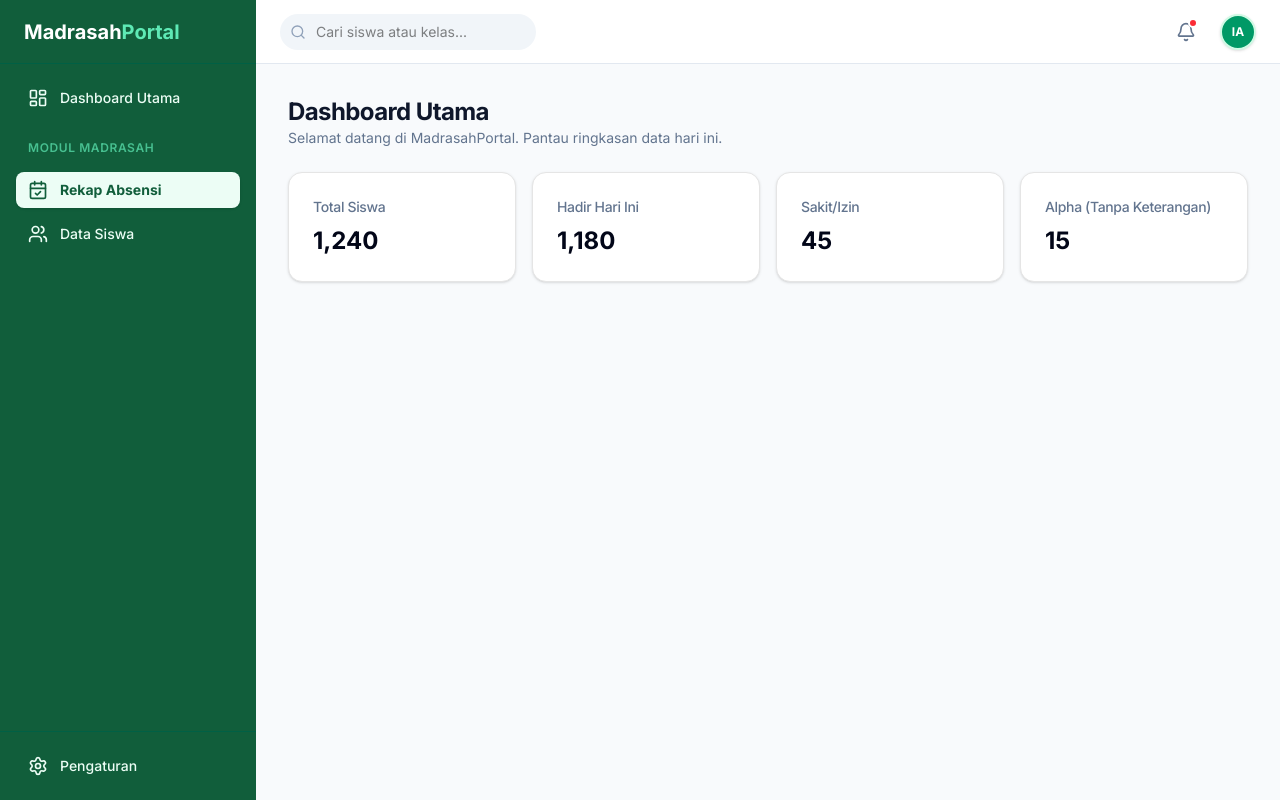
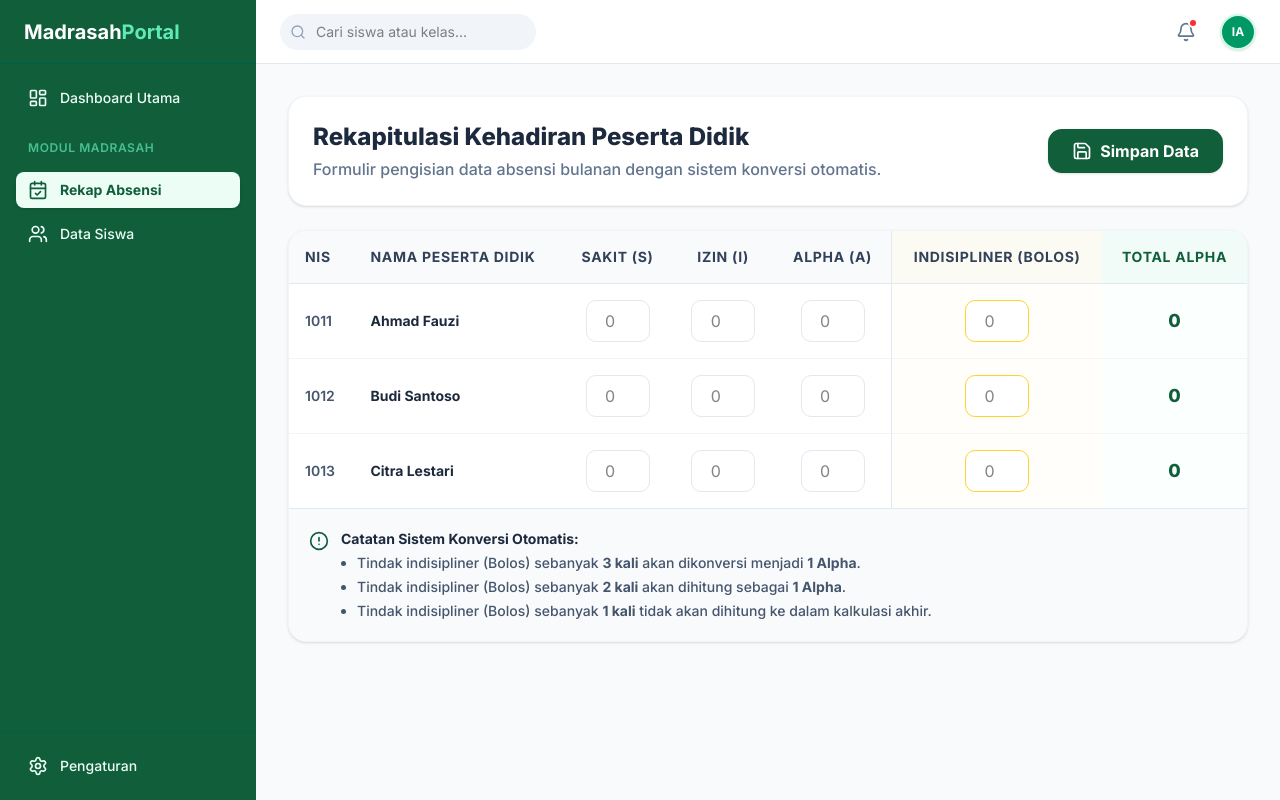
Before and after one commit to Nuyye/madrasah-portal, a Next.js app: page /portal/absensi in a window 1280 px wide. Built offline with nearby package versions, Linux system fonts and the light colour scheme.

Commit message:
fix: change let to const for linter warning

```diff
--- a/src/app/portal/absensi/page.tsx
+++ b/src/app/portal/absensi/page.tsx
@@ -1,33 +1,128 @@
-export default function DashboardPage() {
+"use client";
+import { useState } from "react";
+import { Save, AlertCircle } from "lucide-react";
+
+// Data dummy siswa untuk testing UI
+const initialStudents = [
+  { id: "1", nis: "1011", name: "Ahmad Fauzi", s: 0, i: 0, a: 0, bolos: 0 },
+  { id: "2", nis: "1012", name: "Budi Santoso", s: 0, i: 0, a: 0, bolos: 0 },
+  { id: "3", nis: "1013", name: "Citra Lestari", s: 0, i: 0, a: 0, bolos: 0 },
+];
+
+export default function RekapAbsensiPage() {
+  const [students, setStudents] = useState(initialStudents);
+
+  // 🧠 FUNGSI CORE: Algoritma Konversi Bolos ke Alpha
+  const hitungKonversiBolos = (jumlahBolos: number) => {
+    if (!jumlahBolos || jumlahBolos <= 0) return 0;
+
+    let konversi = Math.floor(jumlahBolos / 3);
+    const sisa = jumlahBolos % 3;
+
+    // Jika sisa 2, langsung dihitung 1 Alpha. Jika 1, diabaikan.
+    if (sisa === 2) konversi += 1;
+
+    return konversi;
+  };
+
+  // Handler untuk mengupdate nilai saat diketik
+  const handleInputChange = (id: string, field: string, value: string) => {
+    const numValue = value === "" ? 0 : parseInt(value, 10);
+    if (isNaN(numValue) || numValue < 0) return;
+
+    setStudents((prev) =>
+      prev.map((student) =>
+        student.id === id ? { ...student, [field]: numValue } : student
+      )
+    );
+  };
+
+  const handleSimpan = () => {
+    alert("Data rekapitulasi kehadiran berhasil disimpan ke dalam sistem.");
+  };
+
   return (
-    <div className="space-y-6">
-      <div>
-        <h2 className="text-2xl font-bold tracking-tight text-slate-900 dark:text-white">
-          Dashboard Utama
-        </h2>
-        <p className="text-sm text-slate-500 dark:text-slate-400">
-          Selamat datang di MadrasahPortal. Pantau ringkasan data hari ini.
-        </p>
+    <div className="space-y-6 animate-in fade-in duration-500">
+
+      {/* Header Formal */}
+      <div className="flex flex-col md:flex-row md:items-center justify-between gap-4 bg-white p-6 rounded-2xl shadow-sm border border-slate-100">
+        <div>
+          <h1 className="text-2xl font-extrabold text-slate-800">Rekapitulasi Kehadiran Peserta Didik</h1>
+          <p className="text-slate-500 font-medium mt-1">Formulir pengisian data absensi bulanan dengan sistem konversi otomatis.</p>
+        </div>
+        <button
+          onClick={handleSimpan}
+          className="flex items-center gap-2 bg-[#115e3b] hover:bg-[#0d4a2e] text-white px-6 py-2.5 rounded-xl font-bold transition-all shadow-sm"
+        >
+          <Save className="h-5 w-5" />
+          Simpan Data
+        </button>
       </div>
 
-      {/* Placeholder Cards buat nanti */}
-      <div className="grid gap-4 md:grid-cols-2 lg:grid-cols-4">
-        {[
-          { title: "Total Siswa", value: "1,240" },
-          { title: "Hadir Hari Ini", value: "1,180" },
-          { title: "Sakit/Izin", value: "45" },
-          { title: "Alpha (Tanpa Keterangan)", value: "15" },
-        ].map((stat, i) => (
-          <div
-            key={i}
-            className="rounded-xl border bg-white text-slate-950 shadow-sm dark:border-slate-800 dark:bg-slate-950 dark:text-slate-50 p-6"
-          >
-            <div className="flex flex-row items-center justify-between space-y-0 pb-2">
-              <h3 className="tracking-tight text-sm font-medium text-slate-500">{stat.title}</h3>
-            </div>
-            <div className="text-2xl font-bold">{stat.value}</div>
+      {/* Tabel Input Terstruktur */}
+      <div className="bg-white rounded-2xl shadow-sm border border-slate-100 overflow-hidden">
+        <div className="overflow-x-auto">
+          <table className="w-full text-left border-collapse">
+            <thead>
+              <tr className="bg-slate-50 border-b border-slate-200">
+                <th className="p-4 font-bold text-sm text-slate-700 uppercase tracking-wider">NIS</th>
+                <th className="p-4 font-bold text-sm text-slate-700 uppercase tracking-wider">Nama Peserta Didik</th>
+                <th className="p-4 font-bold text-sm text-slate-700 uppercase tracking-wider text-center">Sakit (S)</th>
+                <th className="p-4 font-bold text-sm text-slate-700 uppercase tracking-wider text-center">Izin (I)</th>
+                <th className="p-4 font-bold text-sm text-slate-700 uppercase tracking-wider text-center">Alpha (A)</th>
+                <th className="p-4 font-bold text-sm text-slate-700 uppercase tracking-wider text-center border-l border-slate-200 bg-amber-50/50">Indisipliner (Bolos)</th>
+                <th className="p-4 font-bold text-sm text-[#115e3b] uppercase tracking-wider text-center bg-emerald-50/50">Total Alpha</th>
+              </tr>
+            </thead>
+            <tbody className="divide-y divide-slate-100">
+              {students.map((student) => {
+                const konversiBolos = hitungKonversiBolos(student.bolos);
+                const totalAlpha = student.a + konversiBolos;
+
+                return (
+                  <tr key={student.id} className="hover:bg-slate-50/50 transition-colors">
+                    <td className="p-4 text-sm font-semibold text-slate-600">{student.nis}</td>
+                    <td className="p-4 text-sm font-bold text-slate-800">{student.name}</td>
+
+                    {/* Input S, I, A */}
+                    <td className="p-4"><input type="number" min="0" value={student.s === 0 ? "" : student.s} onChange={(e) => handleInputChange(student.id, "s", e.target.value)} className="w-16 mx-auto block text-center p-2 border border-slate-200 rounded-lg focus:ring-2 focus:ring-[#115e3b] outline-none" placeholder="0" /></td>
+                    <td className="p-4"><input type="number" min="0" value={student.i === 0 ? "" : student.i} onChange={(e) => handleInputChange(student.id, "i", e.target.value)} className="w-16 mx-auto block text-center p-2 border border-slate-200 rounded-lg focus:ring-2 focus:ring-[#115e3b] outline-none" placeholder="0" /></td>
+                    <td className="p-4"><input type="number" min="0" value={student.a === 0 ? "" : student.a} onChange={(e) => handleInputChange(student.id, "a", e.target.value)} className="w-16 mx-auto block text-center p-2 border border-slate-200 rounded-lg focus:ring-2 focus:ring-[#115e3b] outline-none" placeholder="0" /></td>
+
+                    {/* Input Bolos (Warna beda biar UI/UX jelas) */}
+                    <td className="p-4 border-l border-slate-200 bg-amber-50/20"><input type="number" min="0" value={student.bolos === 0 ? "" : student.bolos} onChange={(e) => handleInputChange(student.id, "bolos", e.target.value)} className="w-16 mx-auto block text-center p-2 border border-amber-300 rounded-lg focus:ring-2 focus:ring-amber-500 outline-none bg-white" placeholder="0" /></td>
+
+                    {/* Output Total Alpha Real-time */}
+                    <td className="p-4 bg-emerald-50/20">
+                      <div className="flex justify-center items-center gap-2">
+                        <span className="text-lg font-extrabold text-[#115e3b]">{totalAlpha}</span>
+                        {/* Indikator visual kalau ada penambahan dari Bolos */}
+                        {konversiBolos > 0 && (
+                          <span className="text-xs font-bold bg-red-100 text-red-600 px-2 py-0.5 rounded-full border border-red-200">
+                            +{konversiBolos}
+                          </span>
+                        )}
+                      </div>
+                    </td>
+                  </tr>
+                );
+              })}
+            </tbody>
+          </table>
+        </div>
+
+        {/* Keterangan Aturan di Bawah Tabel */}
+        <div className="bg-slate-50 p-5 border-t border-slate-200 flex items-start gap-3">
+          <AlertCircle className="h-5 w-5 text-[#115e3b] flex-shrink-0 mt-0.5" />
+          <div className="text-sm text-slate-700">
+            <p className="font-bold text-slate-800 mb-1">Catatan Sistem Konversi Otomatis:</p>
+            <ul className="list-disc pl-4 space-y-1 font-medium text-slate-600">
+              <li>Tindak indisipliner (Bolos) sebanyak <strong>3 kali</strong> akan dikonversi menjadi <strong>1 Alpha</strong>.</li>
+              <li>Tindak indisipliner (Bolos) sebanyak <strong>2 kali</strong> akan dihitung sebagai <strong>1 Alpha</strong>.</li>
+              <li>Tindak indisipliner (Bolos) sebanyak <strong>1 kali</strong> tidak akan dihitung ke dalam kalkulasi akhir.</li>
+            </ul>
           </div>
-        ))}
+        </div>
       </div>
     </div>
   );
```
